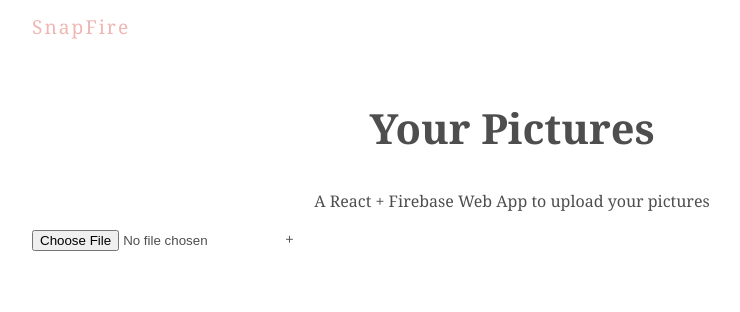
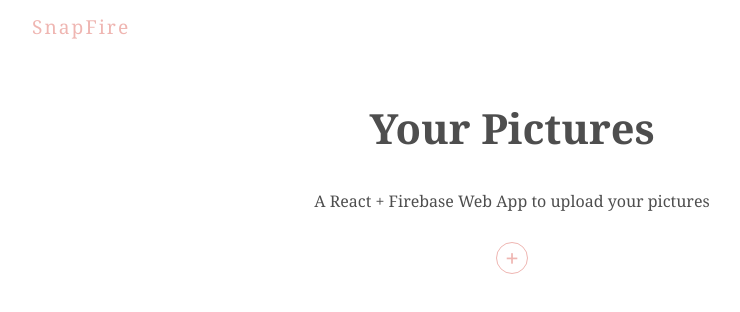
Before and after one commit to Hardvan/SnapFire-Gallery, a React (Create React App) app: page / in a window 1280 px wide. Shown: the top 312 px of the page, without its empty margins (128-868 px from the left). Built offline with nearby package versions, Linux system fonts and the light colour scheme; no server answers.

Commit message:
Start with Progress Bar, Fix dotenv errors

```diff
--- a/package.json
+++ b/package.json
@@ -6,6 +6,7 @@
     "@testing-library/jest-dom": "^5.16.5",
     "@testing-library/react": "^13.4.0",
     "@testing-library/user-event": "^13.5.0",
+    "dotenv": "^16.0.3",
     "firebase": "^9.22.0",
     "react": "^18.2.0",
     "react-dom": "^18.2.0",
--- /dev/null
+++ b/src/components/ProgressBar/ProgressBar.jsx
@@ -0,0 +1,11 @@
+import React from 'react'
+import './ProgressBar.css'
+import useStorage from '../../hooks/useStorage'
+
+const ProgressBar = () => {
+  return (
+    <div className='progress-bar'>ProgressBar</div>
+  )
+}
+
+export default ProgressBar
--- a/src/components/UploadForm/UploadForm.css
+++ b/src/components/UploadForm/UploadForm.css
@@ -0,0 +1,37 @@
+form {
+  margin: 30px auto 10px;
+  text-align: center;
+}
+
+label input {
+  height: 0;
+  width: 0;
+  opacity: 0;
+}
+
+label {
+  display: block;
+  width: 30px;
+  height: 30px;
+  border: 1px solid var(--primary);
+  border-radius: 50%;
+  margin: 10px auto;
+  line-height: 30px;
+  color: var(--primary);
+  font-weight: bold;
+  font-size: 24px;
+}
+
+label:hover {
+  background: var(--primary);
+  color: white;
+}
+
+.output {
+  height: 60px;
+  font-size: 0.8rem;
+}
+
+.error {
+  color: var(--error);
+}
--- a/src/components/UploadForm/UploadForm.jsx
+++ b/src/components/UploadForm/UploadForm.jsx
@@ -1,5 +1,6 @@
 import React, { useState } from "react";
 import "./UploadForm.css";
+import ProgressBar from "../ProgressBar/ProgressBar";
 
 const UploadForm = () => {
   const [file, setFile] = useState(null);
@@ -21,13 +22,16 @@ const UploadForm = () => {
 
   return (
     <form>
-      <input type="file" accept="image/*" onChange={handleChange} />
-      <span>+</span>
+      <label>
+        <input type="file" accept="image/*" onChange={handleChange} />
+        <span>+</span>
+      </label>
       <div className="output">
         {/* If no file selected */}
         {error && <div className="error">{error}</div>}
         {/* If file selected */}
         {file && <div>{file.name}</div>}
+        {file && <ProgressBar file={file} setFile={setFile} />}
       </div>
     </form>
   );
--- a/src/firebase/config.js
+++ b/src/firebase/config.js
@@ -1,9 +1,6 @@
-import * as firebase from "firebase/app";
-import "firebase/storage";
-import "firebase/firestore";
-
-import dotenv from "dotenv";
-dotenv.config();
+import firebase from "firebase/compat/app";
+import "firebase/compat/storage";
+import "firebase/compat/firestore";
 
 // Your web app's Firebase configuration
 // For Firebase JS SDK v7.20.0 and later, measurementId is optional
```
Also changed, not shown: src/components/ProgressBar/ProgressBar.css (added), 1 other file (tests, documents, lock files or other folders).
